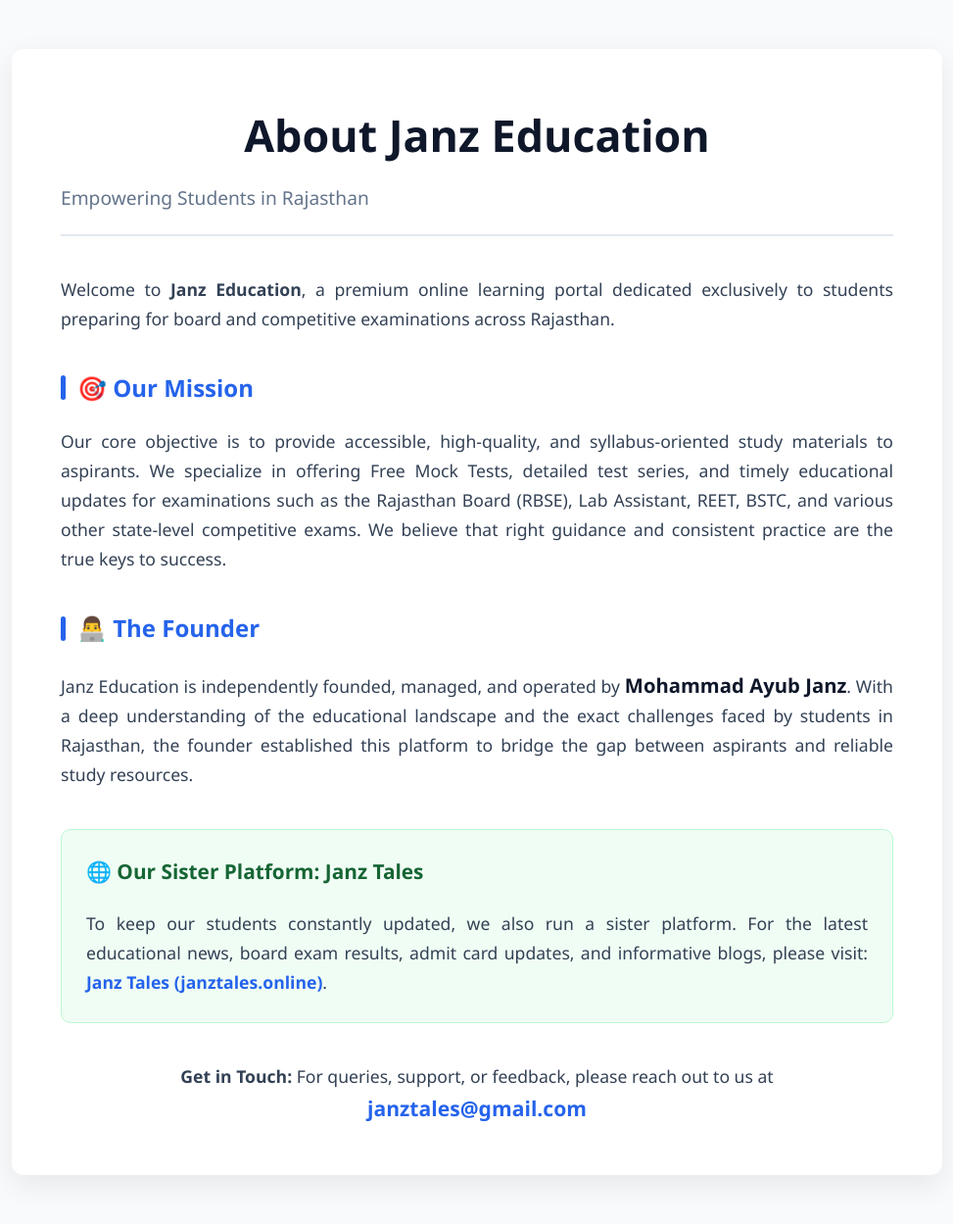
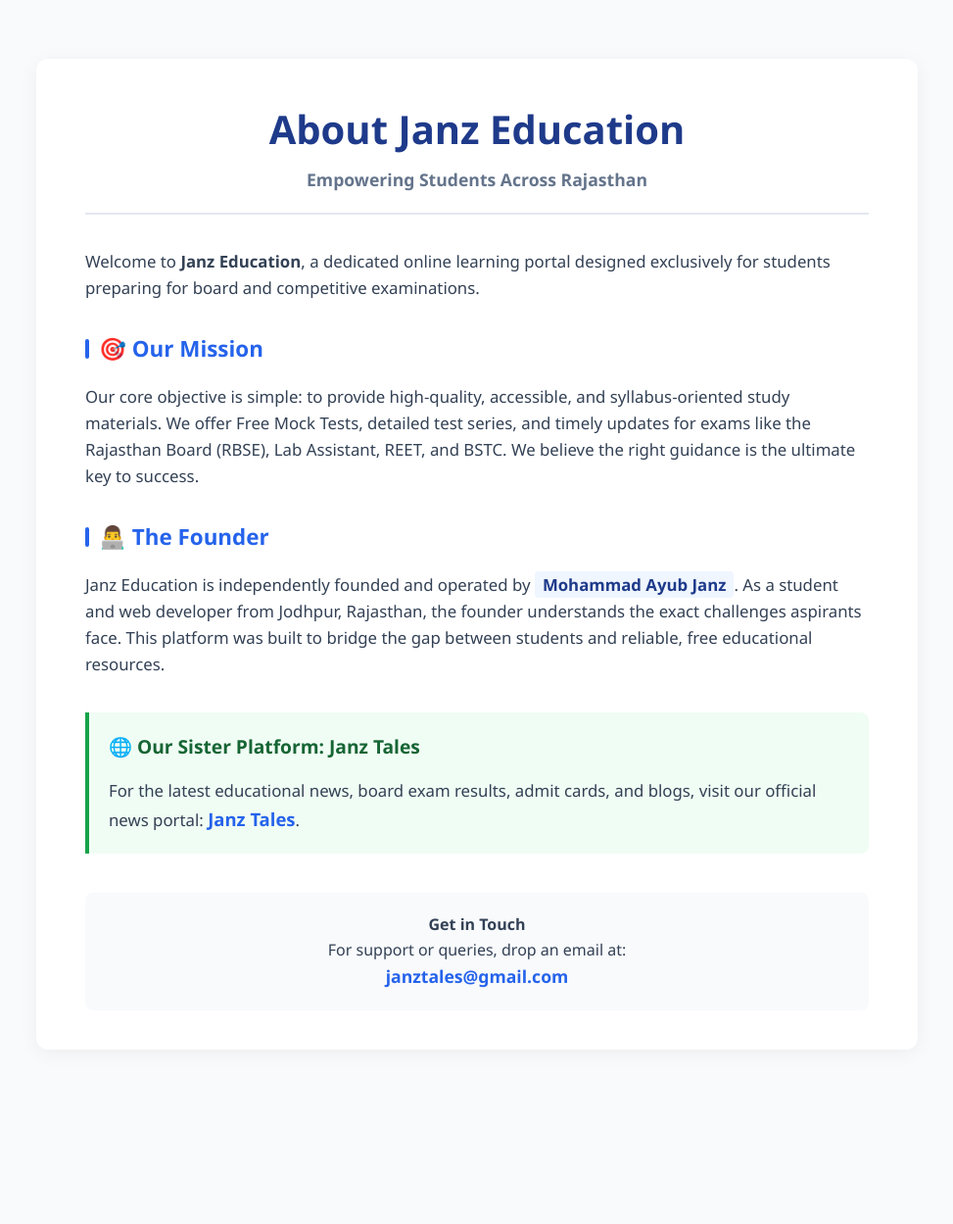
Before and after one commit to JanzEducation/JanzEducation, a Jekyll site: the page about.html, which Jekyll copies as it is, in a window 1280 px wide. Shown: the whole page at 98% size, without its empty margins (153-1126 px from the left). Built offline with Jekyll 4.4.1, drawn with Linux system fonts in a browser that asks for light colours; after the commit the page ends 1131 px from its top, so only the background shows below that.

Commit message:
Update about.html

```diff
--- a/about.html
+++ b/about.html
@@ -3,107 +3,134 @@
 <head>
     <meta charset="UTF-8">
     <meta name="viewport" content="width=device-width, initial-scale=1.0">
-    <title>About Us | Janz Education</title>
-    <meta name="description" content="Janz Education is an educational platform founded by Mohammad Ayub Janz, providing mock tests, exam updates, and study material for Rajasthan exams.">
+
+    <title>About Us | Janz Education - Founded by Mohammad Ayub Janz</title>
+    <meta name="description" content="Janz Education is a premium online learning portal in Rajasthan offering free mock tests and study materials. Founded by Mohammad Ayub Janz.">
+    <meta name="keywords" content="Janz Education, Mohammad Ayub Janz, RBSE Mock Tests, Lab Assistant, REET, BSTC, Rajasthan Board, Janz Tales">
+    <meta name="author" content="Mohammad Ayub Janz">
+    <meta name="robots" content="index, follow">
 
     <script type="application/ld+json">
     {
       "@context": "https://schema.org",
       "@type": "EducationalOrganization",
       "name": "Janz Education",
-      "url": "https://janzeducation.online/",
-      "description": "An online educational platform providing Free Mock Tests, exam updates, and study materials for Rajasthan competitive exams.",
+      "url": "https://janzeducation.online",
+      "logo": "https://janzeducation.online/logo.png",
+      "description": "Premium online learning portal for Rajasthan Board and competitive exams.",
       "founder": {
         "@type": "Person",
-        "name": "Mohammad Ayub Janz"
-      }
+        "name": "Mohammad Ayub Janz",
+        "jobTitle": "Founder & Web Developer",
+        "homeLocation": {
+          "@type": "Place",
+          "name": "Jodhpur, Rajasthan, India"
+        }
+      },
+      "sameAs": [
+        "https://janztales.online"
+      ]
     }
     </script>
 
     <style>
         :root {
-            --primary-blue: #0f172a;
+            --primary-blue: #1e3a8a;
             --secondary-blue: #2563eb;
-            --light-bg: #f8fafc;
-            --text-main: #334155;
+            --text-dark: #334155;
+            --bg-light: #f8fafc;
         }
         body {
-            font-family: 'Segoe UI', system-ui, -apple-system, sans-serif;
-            line-height: 1.7;
-            background-color: var(--light-bg);
-            color: var(--text-main);
+            font-family: 'Segoe UI', Roboto, Helvetica, sans-serif;
+            background-color: var(--bg-light);
+            color: var(--text-dark);
+            line-height: 1.6;
             margin: 0;
-            padding: 0;
+            padding: 20px;
         }
         .about-container {
-            max-width: 850px;
-            margin: 50px auto;
+            max-width: 800px;
+            margin: 40px auto;
             background: #ffffff;
-            padding: 50px;
+            padding: 40px 50px;
             border-radius: 12px;
-            box-shadow: 0 10px 30px rgba(0,0,0,0.08);
+            box-shadow: 0 4px 20px rgba(0,0,0,0.05);
         }
         .header-box {
             text-align: center;
-            margin-bottom: 40px;
+            margin-bottom: 35px;
             padding-bottom: 20px;
             border-bottom: 2px solid #e2e8f0;
         }
         h1 {
             color: var(--primary-blue);
-            font-size: 2.8em;
-            margin: 0 0 10px 0;
+            font-size: 2.5em;
+            margin: 0 0 5px 0;
             font-weight: 800;
+        }
+        .tagline {
+            color: #64748b;
+            font-size: 1.1em;
+            font-weight: 600;
+            margin: 0;
         }
         h2 {
             color: var(--secondary-blue);
-            font-size: 1.5em;
-            margin-top: 35px;
+            font-size: 1.4em;
+            margin-top: 30px;
             display: flex;
             align-items: center;
         }
         h2::before {
             content: "";
             display: inline-block;
-            width: 5px;
-            height: 25px;
+            width: 4px;
+            height: 20px;
             background-color: var(--secondary-blue);
-            margin-right: 12px;
+            margin-right: 10px;
             border-radius: 4px;
         }
         p {
-            font-size: 1.1em;
-            margin-bottom: 20px;
-            text-align: justify;
+            font-size: 1.05em;
+            margin-bottom: 15px;
         }
-        .founder-name {
-            font-weight: bold;
+        .founder-highlight {
+            font-weight: 700;
             color: var(--primary-blue);
-            font-size: 1.15em;
+            background: #eff6ff;
+            padding: 2px 8px;
+            border-radius: 4px;
         }
         .info-card {
             background-color: #f0fdf4;
-            border: 1px solid #bbf7d0;
-            padding: 25px;
-            border-radius: 10px;
-            margin-top: 40px;
+            border-left: 4px solid #16a34a;
+            padding: 20px;
+            border-radius: 0 8px 8px 0;
+            margin-top: 35px;
         }
         .info-card h3 {
             color: #166534;
-            margin-top: 0;
-            font-size: 1.3em;
+            margin: 0 0 10px 0;
+            font-size: 1.2em;
+        }
+        .contact-box {
+            margin-top: 40px;
+            text-align: center;
+            padding: 20px;
+            background: #f8fafc;
+            border-radius: 8px;
         }
         .contact-link {
             color: var(--secondary-blue);
             text-decoration: none;
             font-weight: bold;
+            font-size: 1.1em;
         }
-        .contact-link:hover {
-            text-decoration: underline;
-        }
+        .contact-link:hover { text-decoration: underline; }
+
         @media (max-width: 768px) {
-            .about-container { padding: 30px; margin: 20px; }
-            h1 { font-size: 2.2em; }
+            .about-container { padding: 25px; margin: 10px; }
+            h1 { font-size: 2em; }
         }
     </style>
 </head>
@@ -112,25 +139,26 @@
     <div class="about-container">
         <div class="header-box">
             <h1>About Janz Education</h1>
-            <p style="color: #64748b; font-size: 1.2em; font-weight: 500; margin: 0;">Empowering Students in Rajasthan</p>
+            <p class="tagline">Empowering Students Across Rajasthan</p>
         </div>
 
-        <p>Welcome to <strong>Janz Education</strong>, a premium online learning portal dedicated exclusively to students preparing for board and competitive examinations across Rajasthan.</p>
+        <p>Welcome to <strong>Janz Education</strong>, a dedicated online learning portal designed exclusively for students preparing for board and competitive examinations.</p>
 
         <h2>🎯 Our Mission</h2>
-        <p>Our core objective is to provide accessible, high-quality, and syllabus-oriented study materials to aspirants. We specialize in offering Free Mock Tests, detailed test series, and timely educational updates for examinations such as the Rajasthan Board (RBSE), Lab Assistant, REET, BSTC, and various other state-level competitive exams. We believe that right guidance and consistent practice are the true keys to success.</p>
+        <p>Our core objective is simple: to provide high-quality, accessible, and syllabus-oriented study materials. We offer Free Mock Tests, detailed test series, and timely updates for exams like the Rajasthan Board (RBSE), Lab Assistant, REET, and BSTC. We believe the right guidance is the ultimate key to success.</p>
 
         <h2>👨‍💻 The Founder</h2>
-        <p>Janz Education is independently founded, managed, and operated by <span class="founder-name">Mohammad Ayub Janz</span>. With a deep understanding of the educational landscape and the exact challenges faced by students in Rajasthan, the founder established this platform to bridge the gap between aspirants and reliable study resources.</p>
+        <p>Janz Education is independently founded and operated by <span class="founder-highlight">Mohammad Ayub Janz</span>. As a student and web developer from Jodhpur, Rajasthan, the founder understands the exact challenges aspirants face. This platform was built to bridge the gap between students and reliable, free educational resources.</p>
 
         <div class="info-card">
             <h3>🌐 Our Sister Platform: Janz Tales</h3>
-            <p style="margin-bottom: 0;">To keep our students constantly updated, we also run a sister platform. For the latest educational news, board exam results, admit card updates, and informative blogs, please visit: <a href="https://janztales.online" target="_blank" class="contact-link">Janz Tales (janztales.online)</a>.</p>
+            <p style="margin-bottom: 0;">For the latest educational news, board exam results, admit cards, and blogs, visit our official news portal: <a href="https://janztales.online" target="_blank" class="contact-link">Janz Tales</a>.</p>
         </div>
 
-        <div style="margin-top: 40px; text-align: center; font-size: 1.1em;">
-            <strong>Get in Touch:</strong> For queries, support, or feedback, please reach out to us at <br>
-            <a href="mailto:janztales@gmail.com" class="contact-link" style="font-size: 1.2em;">janztales@gmail.com</a>
+        <div class="contact-box">
+            <strong>Get in Touch</strong><br>
+            For support or queries, drop an email at: <br>
+            <a href="mailto:janztales@gmail.com" class="contact-link">janztales@gmail.com</a>
         </div>
     </div>
 
```
